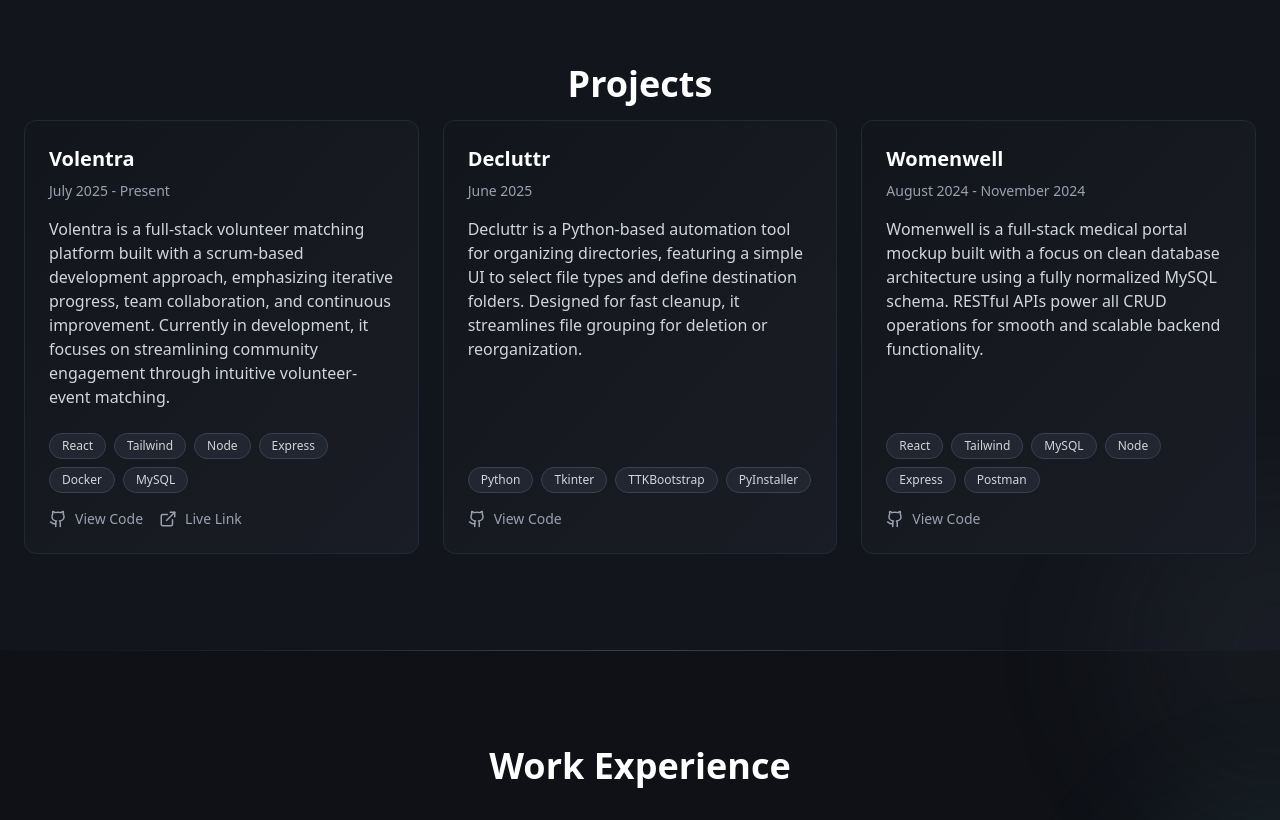
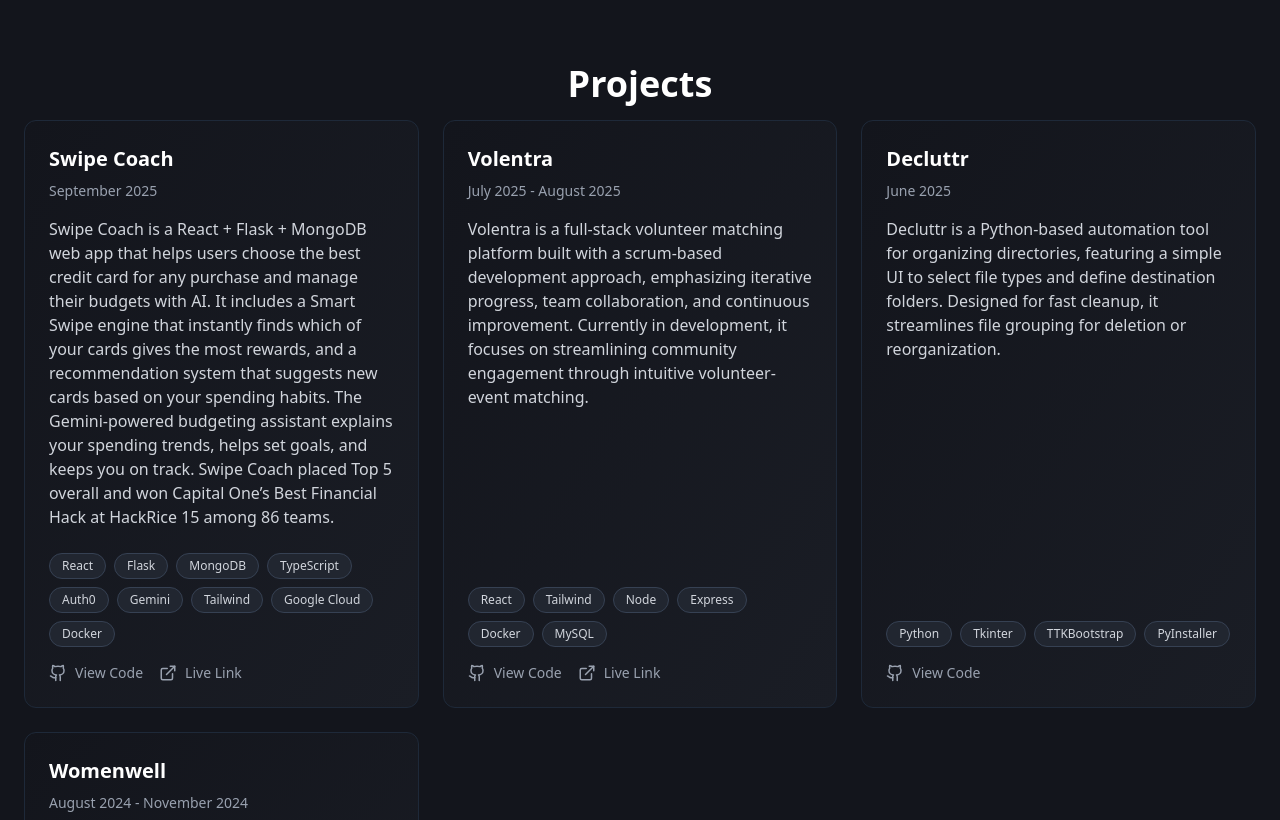
Before and after one commit to Sthiber/portfolio_website, a React (Vite) app: page / in a window 1280 px wide. Shown: the part 1980-2800 px from the top of the page. Built offline with nearby package versions, Linux system fonts and the light colour scheme.

Commit message:
Added SwipeCoach to the projects section.

```diff
--- a/data/projects.ts
+++ b/data/projects.ts
@@ -13,8 +13,28 @@ export type Project = {
 export const projects: Project[] = [
   {
     id: 1,
+    title: "Swipe Coach",
+    period: "September 2025",
+    description:
+      "Swipe Coach is a React + Flask + MongoDB web app that helps users choose the best credit card for any purchase and manage their budgets with AI. It includes a Smart Swipe engine that instantly finds which of your cards gives the most rewards, and a recommendation system that suggests new cards based on your spending habits. The Gemini-powered budgeting assistant explains your spending trends, helps set goals, and keeps you on track. Swipe Coach placed Top 5 overall and won Capital One’s Best Financial Hack at HackRice 15 among 86 teams.",
+    technologies: [
+      { name: "React" },
+      { name: "Flask" },
+      { name: "MongoDB" },
+      { name: "TypeScript" },
+      { name: "Auth0" },
+      { name: "Gemini" },
+      { name: "Tailwind" },
+      { name: "Google Cloud" },
+      { name: "Docker" },
+    ],
+    liveLink: "https://hackrice-4afcb.web.app/welcome",
+    codeLink: "https://github.com/leo2971998/HackRice25",
+  },
+  {
+    id: 1,
     title: "Volentra",
-    period: "July 2025 - Present",
+    period: "July 2025 - August 2025",
     description:
       "Volentra is a full-stack volunteer matching platform built with a scrum-based development approach, emphasizing iterative progress, team collaboration, and continuous improvement. Currently in development, it focuses on streamlining community engagement through intuitive volunteer-event matching.",
     technologies: [
```
